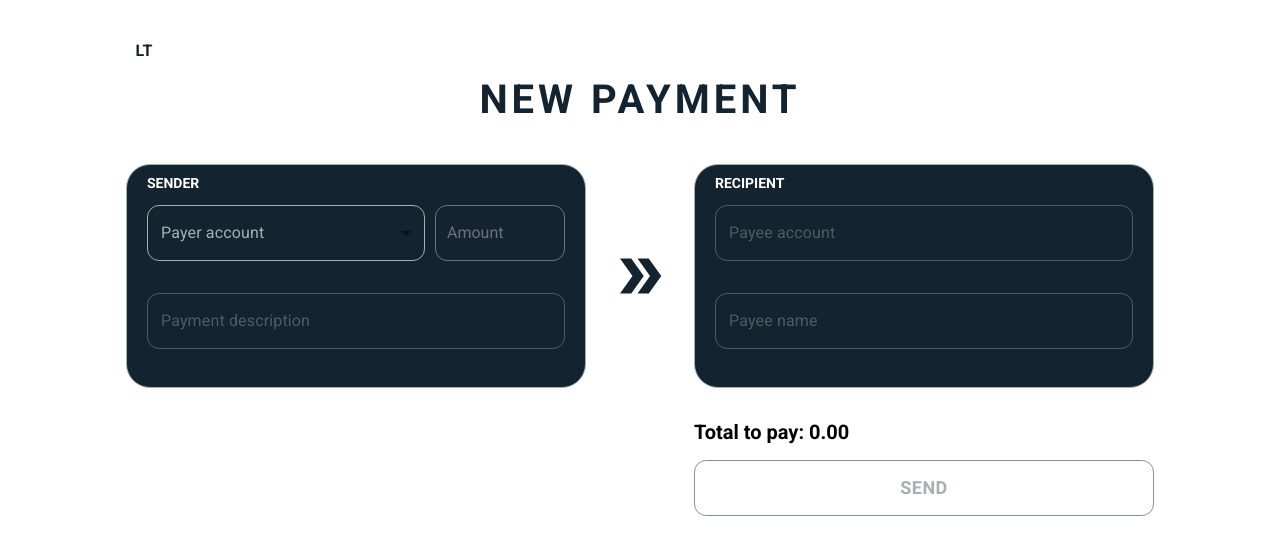
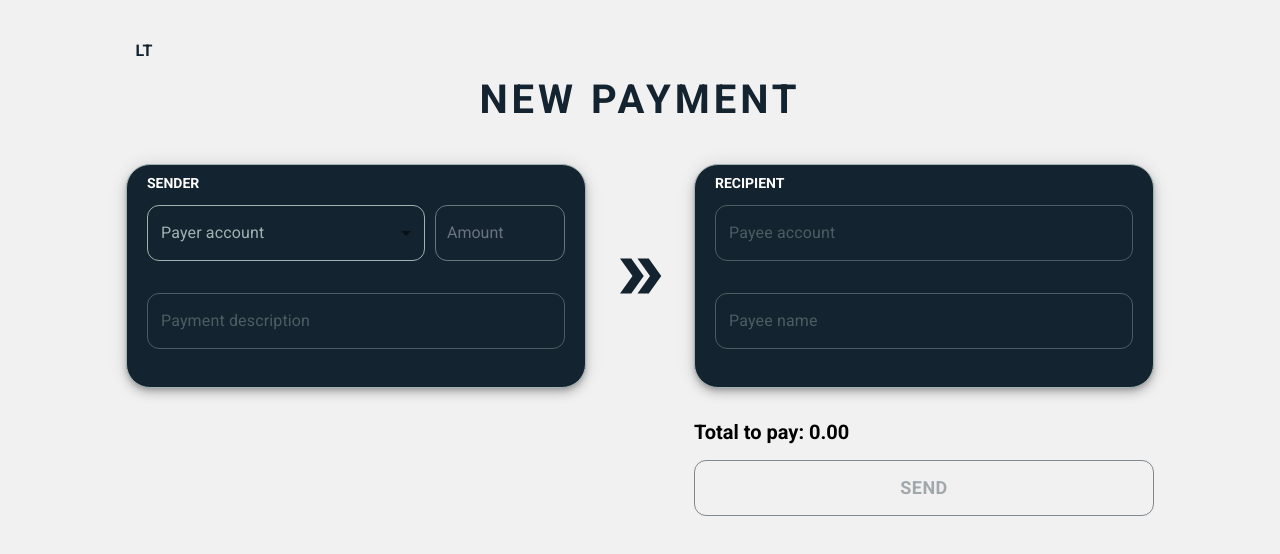
Before and after one commit to pinenetcoder/FormTest, a React (Vite) app: page / in a window 1280 px wide. Shown: the top 554 px of the page. Built offline with nearby package versions, Linux system fonts and the light colour scheme.

Commit message:
Shadowing

```diff
--- a/src/components/forms/bankTransferForm.tsx
+++ b/src/components/forms/bankTransferForm.tsx
@@ -316,7 +316,7 @@ const StyledFormButton = styled(Button)({
   "&:disabled": {
     border: "1px solid #13232f",
     color: "#526267",
-    background: "#fff",
+    background: "transparent",
     opacity: "0.5",
   },
 
@@ -327,6 +327,8 @@ const StyledFormButton = styled(Button)({
 });
 
 const StyledPayerBox = styled(Box)({
+  boxShadow:
+    "rgba(0, 0, 0, 0.2) 0px 3px 5px -1px, rgba(0, 0, 0, 0.14) 0px 6px 10px 0px, rgba(0, 0, 0, 0.12) 0px 1px 18px 0px",
   border: "1px solid #a0b3b0",
   background: "#13232f",
   borderRadius: "24px",
@@ -374,13 +376,21 @@ const StyledLanguageSelector = styled(Box)({
   fontWeight: "600",
   cursor: "pointer",
   textTransform: "uppercase",
-  background: "#fff",
+  background: "transparent",
   width: "36px",
   height: "36px",
+  minWidth: "36px",
+  minHeight: "36px",
   borderRadius: "100%",
   display: "flex",
   justifyContent: "center",
   alignItems: "center",
+
+  "&:hover": {
+    transition: "box-shadow 300ms cubic-bezier(0.4, 0, 0.2, 1) 0ms",
+    boxShadow:
+      "rgba(0, 0, 0, 0.2) 0px 3px 5px -1px, rgba(0, 0, 0, 0.14) 0px 6px 10px 0px, rgba(0, 0, 0, 0.12) 0px 1px 18px 0px",
+  },
 });
 
 const StyledDataLine = styled("h5")({
--- a/src/index.css
+++ b/src/index.css
@@ -8,6 +8,7 @@
 
 body {
   margin: 0;
+  background: #f1f1f1;
 }
 
 * {
```
